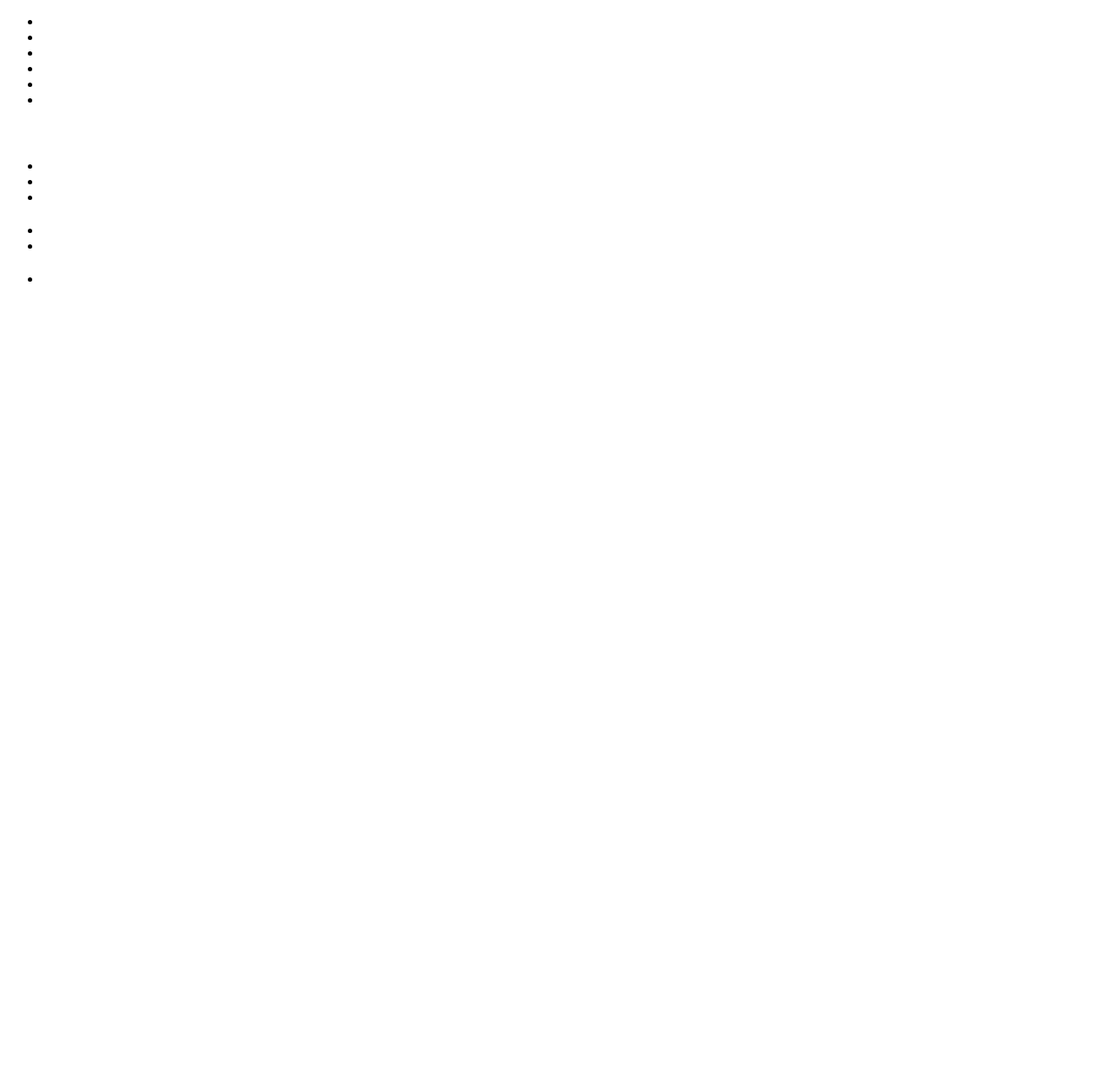
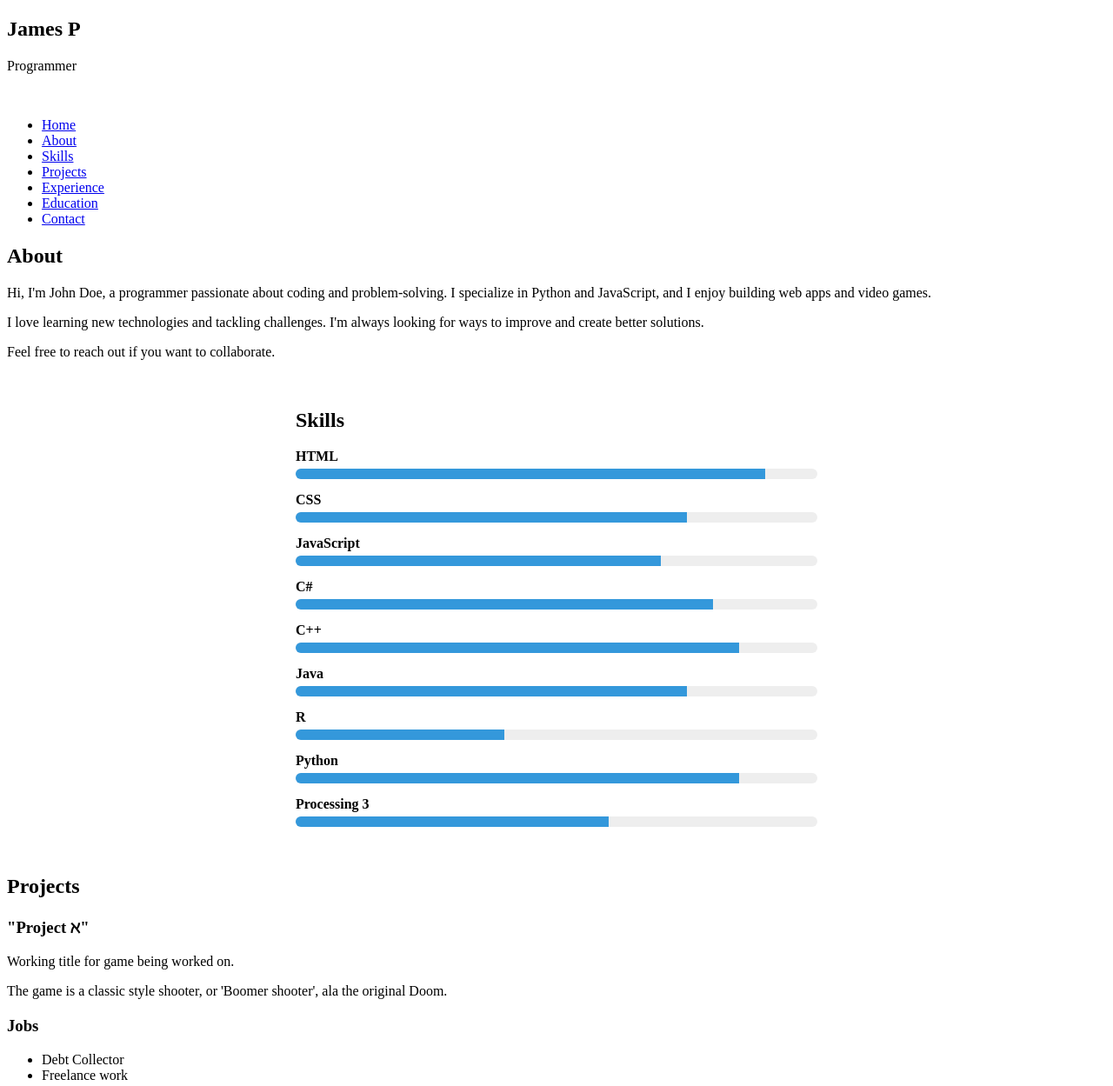
Before and after one commit to JamesP-GitH/JP-IOD-Module2, a plain HTML site: page lab-4-build-your-own-website/src/index.html in a window 1280 px wide. Shown: the top 1249 px of the page at 87% size. Before the commit the page ends 800 px from the top, so only its background shows below. Drawn offline with Linux system fonts and the light colour scheme.

Commit message:
basic inputs and skill bars

```diff
--- a/lab-4-build-your-own-website/src/index.html
+++ b/lab-4-build-your-own-website/src/index.html
@@ -3,71 +3,116 @@
     <head>
         <meta charset="UTF-8" />
         <meta name="viewport" content="width=device-width, initial-scale=1.0" />
+        <link rel="stylesheet" href="style.css" />
         <title>Document</title>
     </head>
     <body>
         <header>
+            <section id="hero">
+                <h1>James P</h1>
+                <p>Programmer</p>
+                <img src="" alt="" />
+            </section>
+
             <nav>
                 <ul>
-                    <li></li>
-                    <li></li>
-                    <li></li>
-                    <li></li>
-                    <li></li>
-                    <li></li>
+                    <li><a href="#hero">Home</a></li>
+                    <li><a href="#about">About</a></li>
+                    <li><a href="#skills">Skills</a></li>
+                    <li><a href="#projects">Projects</a></li>
+                    <li><a href="#experience">Experience</a></li>
+                    <li><a href="#education">Education</a></li>
+                    <li><a href="#contact">Contact</a></li>
                 </ul>
             </nav>
         </header>
-        <section id="hero">
-            <h1></h1>
-            <p></p>
-            <p></p>
-            <img src="" alt="" />
+
+        <section id="about">
+            <h2>About</h2>
+            <p>
+                Hi, I'm John Doe, a programmer passionate about coding and problem-solving. I specialize in Python and JavaScript, and I
+                enjoy building web apps and video games.
+            </p>
+            <p>
+                I love learning new technologies and tackling challenges. I'm always looking for ways to improve and create better
+                solutions.
+            </p>
+            <p>Feel free to reach out if you want to collaborate.</p>
         </section>
-        <section id="about">
-            <h2></h2>
-            <p></p>
+
+        <section id="skills">
+            <h2>Skills</h2>
+            <div class="skill">
+                <span>HTML</span>
+                <div class="bar"><div class="fill" style="width: 90%"></div></div>
+            </div>
+            <div class="skill">
+                <span>CSS</span>
+                <div class="bar"><div class="fill" style="width: 75%"></div></div>
+            </div>
+            <div class="skill">
+                <span>JavaScript</span>
+                <div class="bar"><div class="fill" style="width: 70%"></div></div>
+            </div>
+            <div class="skill">
+                <span>C#</span>
+                <div class="bar"><div class="fill" style="width: 80%"></div></div>
+            </div>
+            <div class="skill">
+                <span>C++</span>
+                <div class="bar"><div class="fill" style="width: 85%"></div></div>
+            </div>
+            <div class="skill">
+                <span>Java</span>
+                <div class="bar"><div class="fill" style="width: 75%"></div></div>
+            </div>
+            <div class="skill">
+                <span>R</span>
+                <div class="bar"><div class="fill" style="width: 40%"></div></div>
+            </div>
+            <div class="skill">
+                <span>Python</span>
+                <div class="bar"><div class="fill" style="width: 85%"></div></div>
+            </div>
+            <div class="skill">
+                <span>Processing 3</span>
+                <div class="bar"><div class="fill" style="width: 60%"></div></div>
+            </div>
         </section>
-        <section id="skills">
-            <h2></h2>
-            <ul>
-                <li></li>
-                <li></li>
-                <li></li>
-            </ul>
-        </section>
+
         <section id="projects">
-            <h2></h2>
+            <h2>Projects</h2>
             <div class="project">
-                <h3></h3>
-                <p></p>
-                <p></p>
-                <a href="#"></a><a href="#"></a>
+                <h3>"Project &#8501;"</h3>
+                <p>Working title for game being worked on.</p>
+                <p>The game is a classic style shooter, or 'Boomer shooter', ala the original Doom.</p>
+                <a href="#"></a>
             </div>
         </section>
         <section id="experience">
             <h2></h2>
             <div class="job">
-                <h3></h3>
-                <p></p>
+                <h3>Jobs</h3>
                 <ul>
-                    <li></li>
-                    <li></li>
+                    <li>Debt Collector</li>
+                    <li>Freelance work</li>
                 </ul>
             </div>
         </section>
         <section id="education">
-            <h2></h2>
+            <h2>Education</h2>
             <div class="school">
-                <h3></h3>
-                <p></p>
+                <h3>School</h3>
+                <p>HSC at IGS</p>
             </div>
-        </section>
-        <section id="certifications">
-            <h2></h2>
-            <ul>
-                <li></li>
-            </ul>
+            <div class="university">
+                <h3>University</h3>
+                <ul>
+                    <li>Western Sydney University</li>
+                    <li>TAFE</li>
+                    <li>Institute of Date</li>
+                </ul>
+            </div>
         </section>
         <section id="contact">
             <h2></h2>
--- a/lab-4-build-your-own-website/src/style.css
+++ b/lab-4-build-your-own-website/src/style.css
@@ -0,0 +1,26 @@
+#skills {
+    max-width: 600px;
+    margin: auto;
+    padding: 20px;
+}
+
+.skill {
+    margin-bottom: 15px;
+}
+
+.skill span {
+    display: inline-block;
+    margin-bottom: 5px;
+    font-weight: bold;
+}
+.bar {
+    background: #eeeeee;
+    width: 100%;
+    height: 12px;
+    border-radius: 6px;
+    overflow: hidden;
+}
+.fill {
+    height: 100%;
+    background: #3498db;
+}
```
